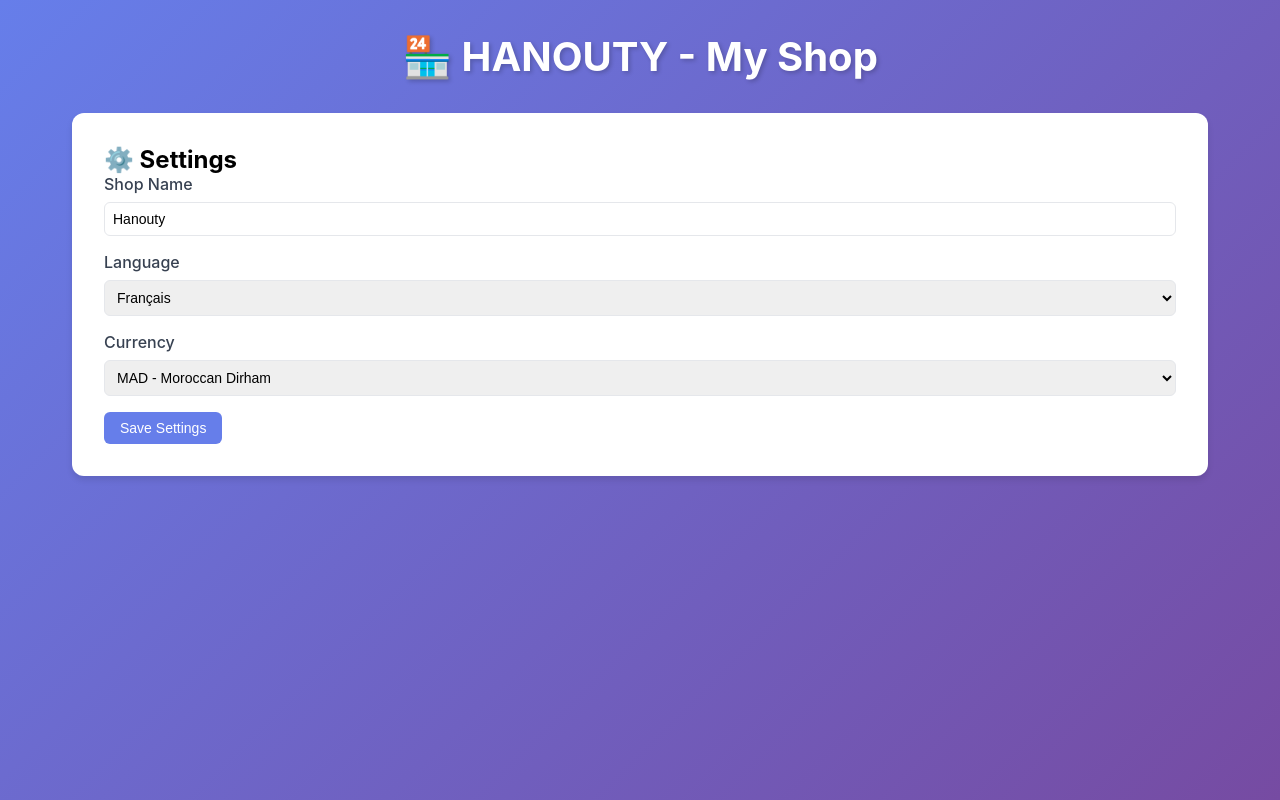
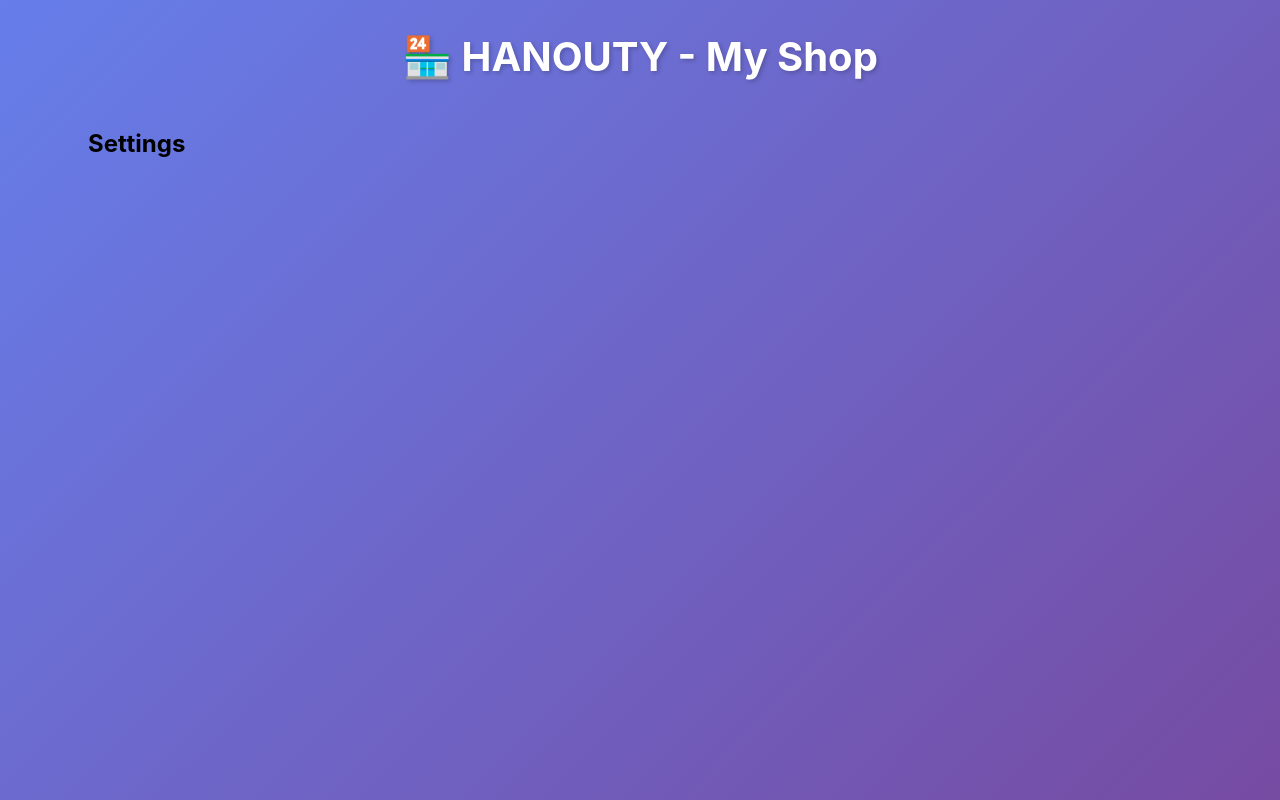
Before and after one commit to abduhra1-tech/hanouty, a React (Vite) app in the folder hanouty/: page /settings in a window 1280 px wide. Built offline with nearby package versions, Linux system fonts and the light colour scheme.

Commit message:
refactor(ci): overhaul build workflow and update project dependencies
Replace setup steps with inline commands, remove unused tag trigger,
Upgrade dependencies, rename package, and simplify Dashboard/Settings.

```diff
--- a/hanouty/src/pages/Dashboard.tsx
+++ b/hanouty/src/pages/Dashboard.tsx
@@ -1,37 +1,3 @@
-import { useState, useEffect } from 'react'
-
 export function Dashboard() {
-  const [stats, setStats] = useState({
-    totalProducts: 0,
-    todaySales: 0,
-    lowStock: 0
-  })
-
-  useEffect(() => {
-    setStats({
-      totalProducts: 45,
-      todaySales: 1250,
-      lowStock: 3
-    })
-  }, [])
-
-  return (
-    <div className="dashboard">
-      <h2>📊 Dashboard</h2>
-      <div className="stats">
-        <div className="stat-card">
-          <h3>Total Products</h3>
-          <p>{stats.totalProducts}</p>
-        </div>
-        <div className="stat-card">
-          <h3>Today's Sales</h3>
-          <p>{stats.todaySales} MAD</p>
-        </div>
-        <div className="stat-card">
-          <h3>Low Stock Alerts</h3>
-          <p>{stats.lowStock}</p>
-        </div>
-      </div>
-    </div>
-  )
+  return <div className="page"><h2>Dashboard</h2></div>
 }
--- a/hanouty/src/pages/Settings.tsx
+++ b/hanouty/src/pages/Settings.tsx
@@ -1,44 +1,3 @@
-import { useState } from 'react'
-
 export function Settings() {
-  const [settings, setSettings] = useState({
-    shopName: 'Hanouty',
-    language: 'fr',
-    currency: 'MAD'
-  })
-
-  return (
-    <div className="dashboard">
-      <h2>⚙️ Settings</h2>
-      <div className="form-group">
-        <label>Shop Name</label>
-        <input
-          type="text"
-          value={settings.shopName}
-          onChange={(e) => setSettings({...settings, shopName: e.target.value})}
-        />
-      </div>
-      <div className="form-group">
-        <label>Language</label>
-        <select
-          value={settings.language}
-          onChange={(e) => setSettings({...settings, language: e.target.value})}
-        >
-          <option value="fr">Français</option>
-          <option value="ar">العربية</option>
-        </select>
-      </div>
-      <div className="form-group">
-        <label>Currency</label>
-        <select
-          value={settings.currency}
-          onChange={(e) => setSettings({...settings, currency: e.target.value})}
-        >
-          <option value="MAD">MAD - Moroccan Dirham</option>
-          <option value="EUR">EUR - Euro</option>
-        </select>
-      </div>
-      <button>Save Settings</button>
-    </div>
-  )
+  return <div className="page"><h2>Settings</h2></div>
 }
```
Also changed, not shown: hanouty/package.json (+17 -12 lines).
